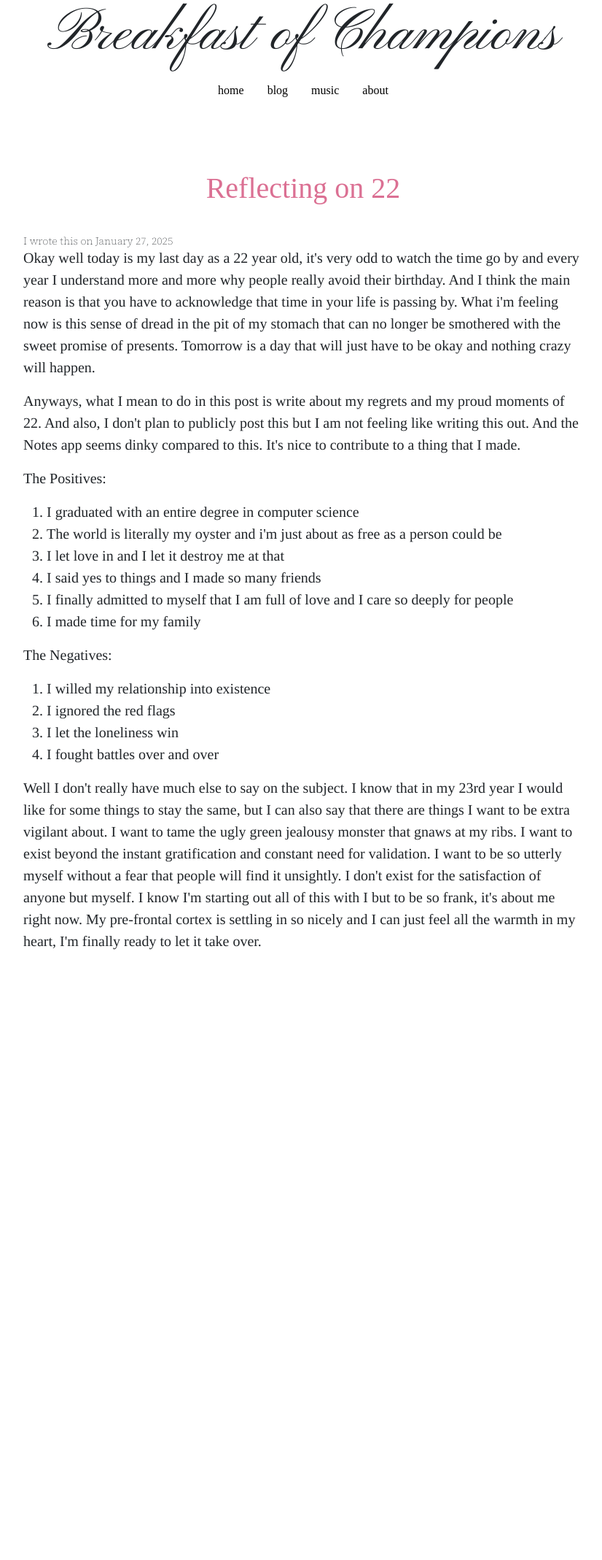
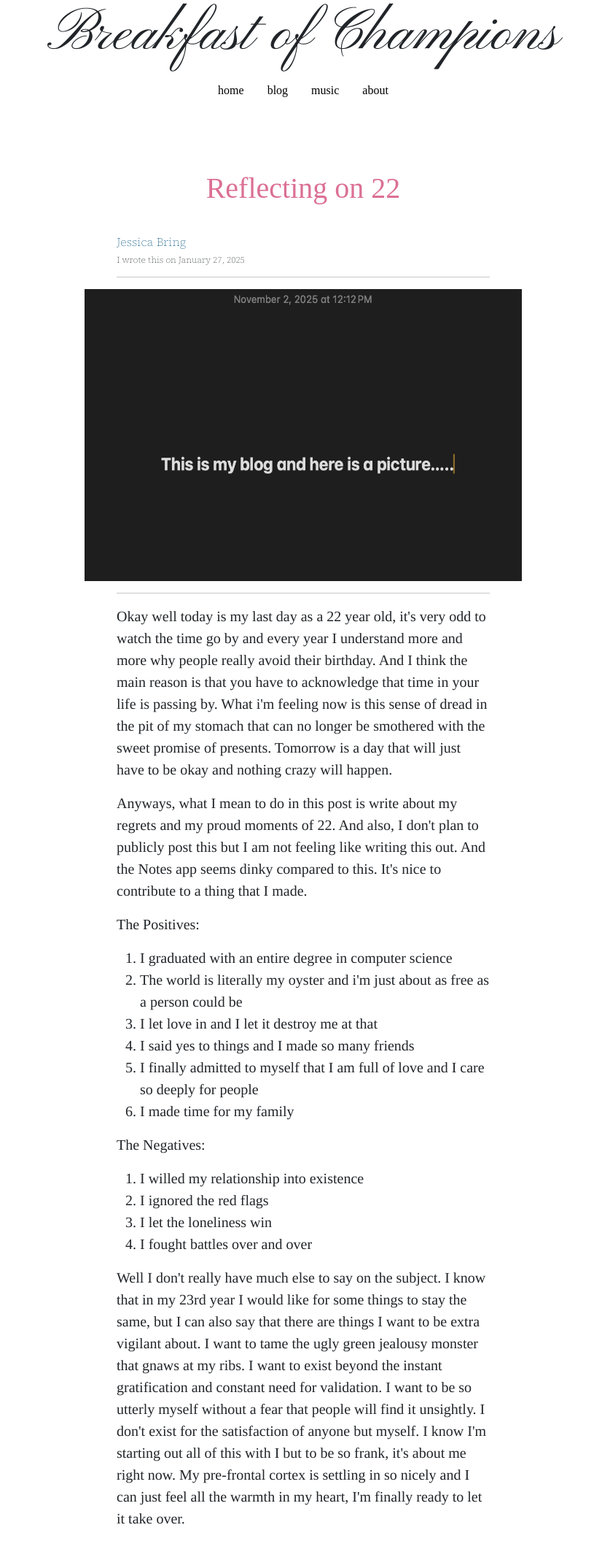
Before and after one commit to realjessicabring/breakfastofchampions, a Django app: page /blog/22/ in a window 1280 px wide. Shown: the whole page at 73% size, without its empty margins (224-1050 px from the left). Before the commit the page ends 1301 px from the top, so only its background shows below. Run offline with Django 5.2, Linux system fonts and the light colour scheme; data comes from the database, SQL or seed files in the repository; both versions use the stored data as it was after the commit; some web fonts are replaced.

Commit message:
added header image fo blog

```diff
--- a/breakfastofchampions/static/styles.css
+++ b/breakfastofchampions/static/styles.css
@@ -171,7 +171,7 @@
 
 .blog-holder{
   margin-top: 5%;
-  padding: 2% 20% 2% 20%;
+  padding: 2% 30% 2% 30%;
 }
 
 .nav-link {
@@ -212,3 +212,31 @@
 .blog-body {
   font-size: 20px;
 }
+
+.blog-image {
+  height:400px;
+  width: 600px;
+}
+
+.blog-image img {
+  object-fit: fill;
+  width: 100%;
+  height: 100%;
+}
+
+.blog-image-container {
+  display: flex;
+  justify-content: center;
+  width: 100%;
+}
+
+.author {
+  margin-top: 10px;
+  font-size: 16px;
+  color:#065780;
+}
+
+.blog-date {
+  font-size: 12px;
+
+}
--- a/breakfastofchampions/templates/breakfastofchampions/markdown_content.html
+++ b/breakfastofchampions/templates/breakfastofchampions/markdown_content.html
@@ -33,7 +33,15 @@
     </ul>
     <div class="blog-holder">
     <h1 class="blog-header playwrite-de-grund-guides-regular">{{ markdown_content.title }}</h1>
-    <h4 class="source-serif-4-font card-subtitle">I wrote this on {{markdown_content.timestamp|date:"F j, Y" }}</h4>
+    <h4 class="source-serif-4-font author">Jessica Bring</h4>
+    <h4 class="source-serif-4-font blog-date">I wrote this on {{markdown_content.timestamp|date:"F j, Y" }}</h4>
+    <hr class="solid">
+
+    <div class="blog-image-container">
+      <img  class="blog-image" src="../../..{{markdown_content.blog_header_image.url}}">
+    </div>
+    <hr class="solid">
+
     <div class="tinos-regular blog-body">{{ markdown_content.content|render_markdown}}</div>
     </div>
   </body>
```
Also changed, not shown: assets/8A0F3C62-CDF9-4950-98B5-D843FC8A1F0E.JPG (added), db.sqlite3.
